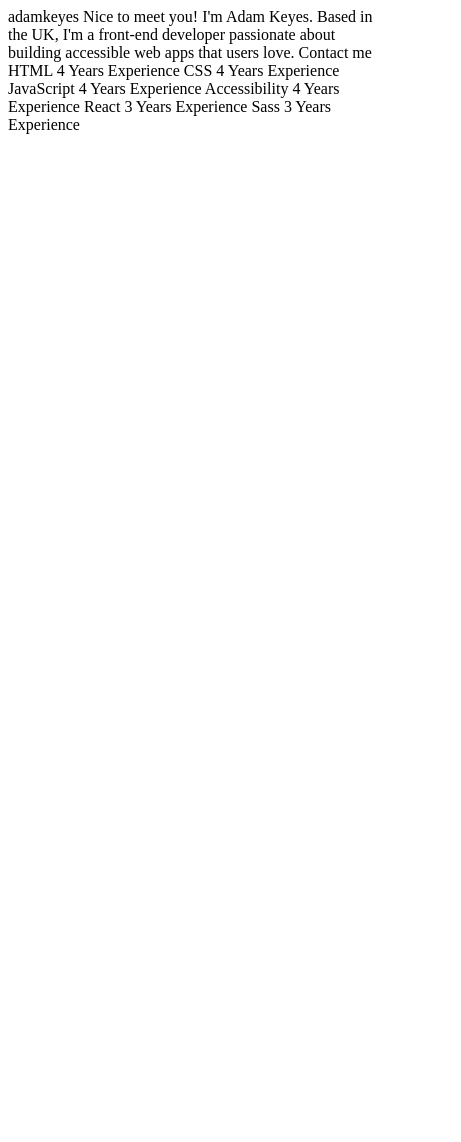
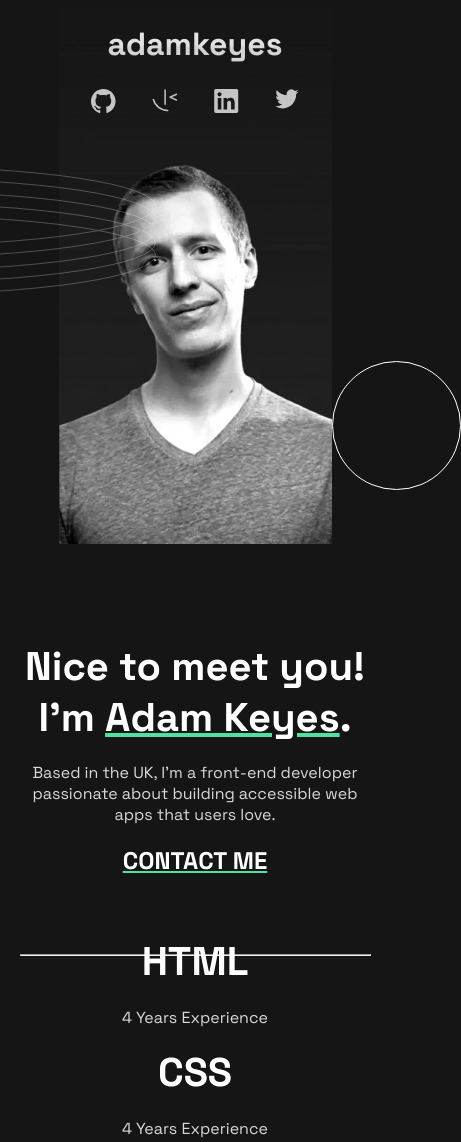
Before and after one commit to lroux07/roux_laelian_portfolio, a website built with Vite: page index.html in a window 390 px wide. Shown: the top 1142 px of the page, 461 px wide, since content can reach past the window. Before the commit the page ends 844 px from the top, so only its background shows below. Built offline with nearby package versions, Linux system fonts and the light colour scheme.

Commit message:
Finish header

```diff
--- a/index.html
+++ b/index.html
@@ -16,10 +16,70 @@
     <title>Single-page developer portfolio</title>
   </head>
   <body>
-    adamkeyes Nice to meet you! I'm Adam Keyes. Based in the UK, I'm a front-end
-    developer passionate about building accessible web apps that users love.
-    Contact me HTML 4 Years Experience CSS 4 Years Experience JavaScript 4 Years
-    Experience Accessibility 4 Years Experience React 3 Years Experience Sass 3
-    Years Experience
+    <header>
+      <!-- NAVBAR -->
+      <nav>
+        <h1>adamkeyes</h1>
+        <ul>
+          <li>
+            <a href="">
+              <img src="/assets/images/icon-github.svg" alt="icon-github">
+            </a>
+          </li>
+          <li>
+            <a href="">
+              <img src="/assets/images/icon-custom.svg" alt="icon-custom">
+            </a>
+          </li>
+          <li>
+            <a href="">
+              <img src="/assets/images/icon-linkedin.svg" alt="icon-linkedin">
+            </a>
+          </li>
+          <li>
+            <a href="">
+              <img src="/assets/images/icon-twitter.svg" alt="icon-twitter">
+            </a>
+          </li>
+        </ul>
+      </nav>
+
+      <!-- IMAGE PROFILE -->
+      <img src="/assets/images/image-profile-mobile.webp" class="profile" alt="image profile">
+
+      <!-- PROFILE DECORATIONS -->
+      <img src="/assets/images/pattern-rings.svg" class="rings" alt="rings-decoration">
+      <img src="/assets/images/pattern-circle.svg" class="circle" alt="circle-decoration">
+
+      <!-- PRESENTATION -->
+      <h2>Nice to meet you! I'm <span>Adam Keyes</span>.</h2>
+      <p>
+        Based in the UK, I'm a front-end
+        developer passionate about building accessible web apps that users love.
+      </p>
+      <a href="mailto:test@gmail.com" class="contact">Contact me</a>
+    </header>
+
+    <hr>
+
+    <h2>HTML</h2>
+    <p>4 Years Experience</p>
+
+    <h2>CSS</h2>
+    <p>4 Years Experience</p>
+
+    <h2>JavaScript</h2>
+    <p>4 Years Experience</p>
+
+    <h2>Accessibility</h2>
+    <p>4 Years Experience</p>
+
+    <h2>React</h2>
+    <p>3 Years Experience</p>
+
+    <h2>Sass</h2>
+    <p>3 Years Experience</p>
+
+    <script type="module" src="/main.js"></script>
   </body>
 </html>
--- a/style.css
+++ b/style.css
@@ -0,0 +1,115 @@
+@font-face {
+    font-family: 'Space Grotesk';
+    src: url(/assets/fonts/SpaceGrotesk-VariableFont_wght.ttf);
+}
+
+@font-face {
+    font-family: 'Space Grotesk Bold';
+    src: url(/assets/fonts/static/SpaceGrotesk-Bold.ttf);
+}
+
+@font-face {
+    font-family: 'Space Grotesk Medium';
+    src: url(/assets/fonts/static/SpaceGrotesk-Medium.ttf);
+}
+
+* {
+    margin: 0;
+    padding: 0;
+    box-sizing: border-box;
+    font-family: 'Space Grotesk';
+    list-style: none;
+    text-decoration: none;
+}
+
+body {
+    display: flex;
+    flex-direction: column;
+    align-items: center;
+    text-align: center;
+    /* justify-content: center; */
+    background-color: #151515;
+    color: white;
+    height: 100vh;
+    width: 100vw;
+}
+
+/* HEADER */
+header {
+    display: flex;
+    flex-direction: column;
+    align-items: center;
+    justify-content: center;
+    text-align: center;
+    margin-bottom: 20%;
+}
+
+/* NAVBAR */
+nav {
+    display: flex;
+    flex-direction: column;
+    align-items: center;
+}
+
+ul {
+    display: flex;
+    flex-direction: row;
+}
+
+h1 {
+    margin: 10%;
+    font-size: 2rem;
+}
+
+li {
+    margin: 0 18px;
+}
+
+/* PROFILE */
+.profile {
+    position: relative;
+    bottom: 20%;
+    width: 70%;
+}
+
+.rings {
+    position: absolute;
+    bottom: 65%;
+    right: 60%;
+}
+
+.circle {
+    position: absolute;
+    bottom: 42%;
+    left: 85%;
+}
+
+/* PRESENTATION */
+h2 {
+    font-size: 2.5rem;
+    margin: -20% 3%;
+    font-family: 'Space Grotesk Bold';
+}
+span {
+    text-decoration: underline #4EE1A0;
+}
+
+p {
+    margin: 25% 6%;
+    color: #D9D9D9;
+    font-size: 1rem;
+}
+
+.contact {
+    margin-top: -20%;
+    color: white;
+    font-size: 1.5rem;
+    text-transform: uppercase;
+    font-family: 'Space Grotesk Bold';
+    text-decoration: underline #4EE1A0;
+}
+
+hr {
+    width: 90%;
+    margin-bottom: 15%;
+}
```
